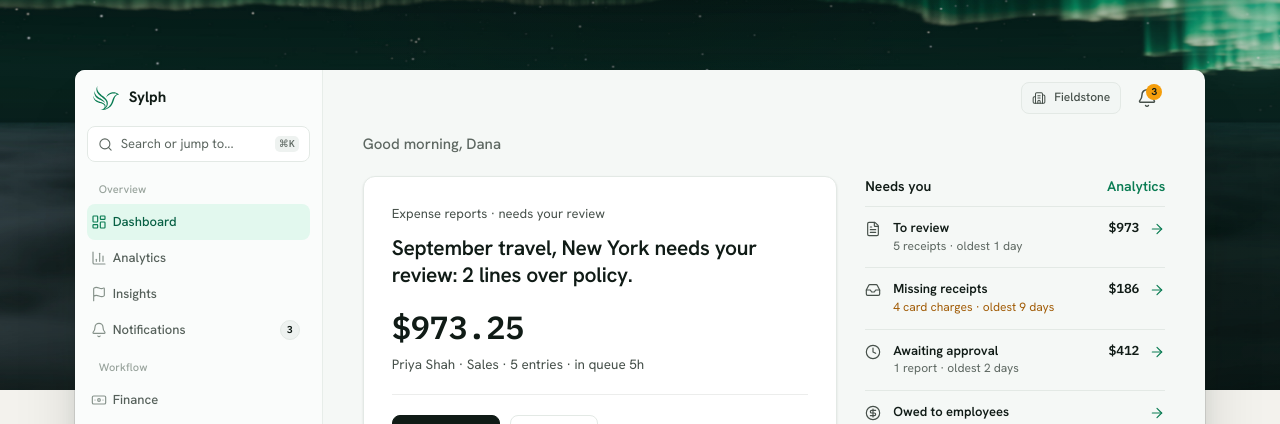
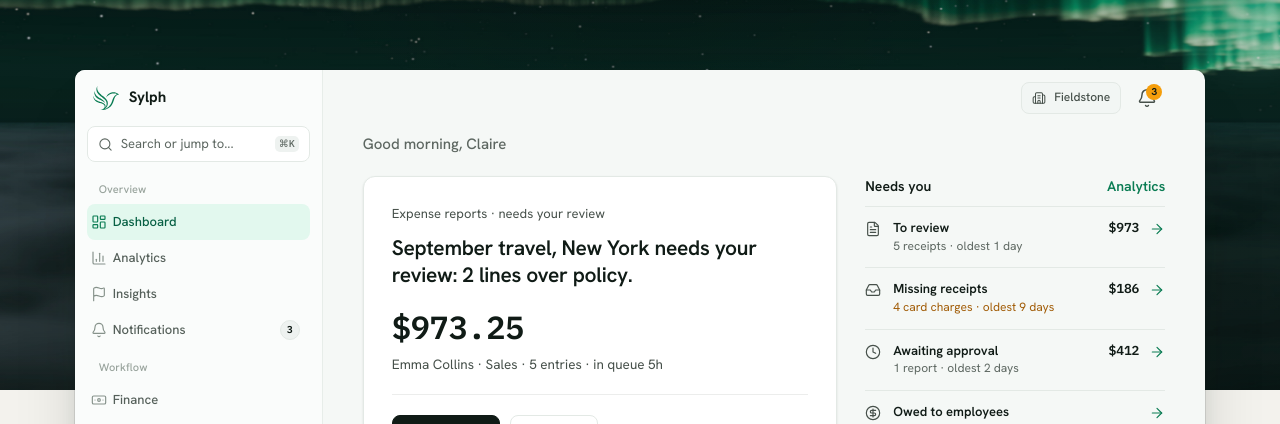
Before and after one commit to Travel-Bud/sylph-product-page, a Next.js app in the folder sylph-product-site/: page / in a window 1280 px wide. Shown: the part 600-1024 px from the top of the page. Built offline with nearby package versions, Linux system fonts and the light colour scheme; no server answers.

Commit message:
Changed: the landing's sample people are Emma Collins (sales) and Claire Bennett (finance), replacing Priya Shah and Dana Reyes

```diff
--- a/sylph-product-site/src/components/custom/landing/app-ui/admin-screen.tsx
+++ b/sylph-product-site/src/components/custom/landing/app-ui/admin-screen.tsx
@@ -11,8 +11,8 @@ const NEEDS = [
 ];
 
 const ACTIVITY = [
-  { who: "Priya Shah", verb: "submitted", what: "sms-receipt-0912.jpg", when: "9/12/2026" },
-  { who: "Priya Shah", verb: "added a note to", what: "Marriott Marquis", when: "9/12/2026" },
+  { who: "Emma Collins", verb: "submitted", what: "sms-receipt-0912.jpg", when: "9/12/2026" },
+  { who: "Emma Collins", verb: "added a note to", what: "Marriott Marquis", when: "9/12/2026" },
   { who: "Lee Park", verb: "submitted", what: "hertz-folio.pdf", when: "9/11/2026" },
 ];
 
@@ -21,13 +21,13 @@ export function AdminScreen() {
     <div className="ap" role="img" aria-label="The Sylph admin dashboard: one report waiting for review and what needs finance today, with sample data">
       <Shell active="dashboard">
         <div className="ap-page">
-          <p className="ap-hello">Good morning, Dana</p>
+          <p className="ap-hello">Good morning, Claire</p>
           <div className="ap-dash">
             <div className="ap-card ap-focus">
               <p className="ap-focus-k">Expense reports &middot; needs your review</p>
               <h5>September travel, New York needs your review: 2 lines over policy.</h5>
               <p className="ap-focus-amt ap-num">$973.25</p>
-              <p className="ap-focus-who">Priya Shah &middot; Sales &middot; 5 entries &middot; in queue 5h</p>
+              <p className="ap-focus-who">Emma Collins &middot; Sales &middot; 5 entries &middot; in queue 5h</p>
               <div className="ap-focus-cta">
                 <span className="ap-btn ap-btn--ink">Review report</span>
                 <span className="ap-btn">All reports</span>
--- a/sylph-product-site/src/components/custom/landing/app-ui/shell.tsx
+++ b/sylph-product-site/src/components/custom/landing/app-ui/shell.tsx
@@ -85,9 +85,9 @@ export function Shell({ active, children }: { active: string; children: React.Re
             Collapse
           </div>
           <div className="ap-user">
-            <b>DR</b>
+            <b>CB</b>
             <span>
-              Dana Reyes
+              Claire Bennett
               <small>Admin &middot; Fieldstone</small>
             </span>
             <ChevronDown strokeWidth={1.75} />
--- a/sylph-product-site/src/components/custom/landing/bento/report-tile.tsx
+++ b/sylph-product-site/src/components/custom/landing/bento/report-tile.tsx
@@ -40,7 +40,7 @@ export function ReportTile() {
           <div className="lp-rp-h">
             <span>
               <b>September travel, New York</b>
-              <small>Priya Shah, Sales</small>
+              <small>Emma Collins, Sales</small>
             </span>
             {ready ? <Chip v="ok">Ready to seal</Chip> : <Chip v="gray">Filing</Chip>}
           </div>
--- a/sylph-product-site/src/components/custom/landing/bento/trip-tile.tsx
+++ b/sylph-product-site/src/components/custom/landing/bento/trip-tile.tsx
@@ -65,7 +65,7 @@ export function TripTile() {
     >
       <div className="ap lp-trip">
         <div className="ap-card lp-trip-card">
-          <p className="lp-trip-q">Where are we headed, Priya?</p>
+          <p className="lp-trip-q">Where are we headed, Emma?</p>
           <button type="button" className={`lp-omni is-${phase}`} onClick={phase === "done" ? reset : run} aria-label={phase === "done" ? "Start again" : `Plan a trip: ${TRIP_SENTENCE}`}>
             {phase === "idle" ? <span className="lp-omni-ghost">{TRIP_SENTENCE}</span> : <span className="lp-omni-typed ap-num">{TRIP_SENTENCE.slice(0, n)}</span>}
             <i className="lp-caret" aria-hidden="true" />
--- a/sylph-product-site/src/components/custom/landing/data.ts
+++ b/sylph-product-site/src/components/custom/landing/data.ts
@@ -33,7 +33,7 @@ export const TRIP_CHARGES: Flagged[] = [
       reason: "$62 over the $350 nightly cap",
       policy: "Hotels up to $350 a night.",
       source: "T&E Policy 2026, section 4.2",
-      then: "Asks Priya for a note before it can be submitted",
+      then: "Asks Emma for a note before it can be submitted",
       meter: { value: 412, cap: 350 },
     },
   },
@@ -51,7 +51,7 @@ export const TRIP_CHARGES: Flagged[] = [
       reason: "$9.20 over the $75 dinner cap",
       policy: "Dinner up to $75 a person.",
       source: "T&E Policy 2026, section 5.1",
-      then: "Asks Priya for a note before it can be submitted",
+      then: "Asks Emma for a note before it can be submitted",
       meter: { value: 84.2, cap: 75 },
     },
   },
```
